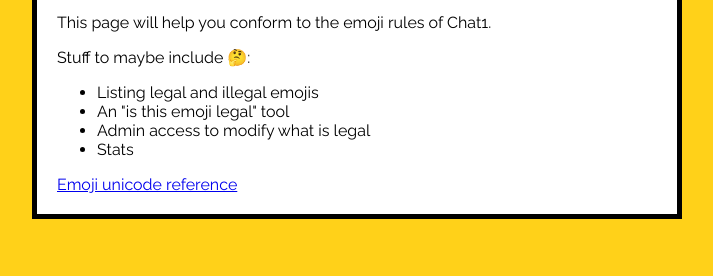
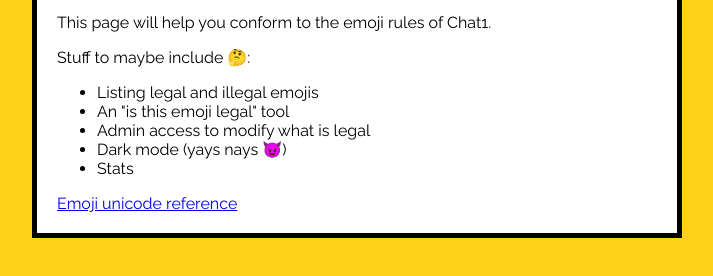
Before and after one commit to idadrosdal/emoji-yay-or-nay, a plain HTML site: page emoji-yay-or-nay/index.html in a window 1280 px wide. Shown: the part 190-466 px from the top of the page, without its empty margins (283-996 px from the left). Drawn offline with Linux system fonts and the light colour scheme.

Commit message:
Add dark mode to stuff to maybe do

```diff
--- a/emoji-yay-or-nay/index.html
+++ b/emoji-yay-or-nay/index.html
@@ -15,6 +15,7 @@
 <li>Listing legal and illegal emojis</li>
 <li>An "is this emoji legal" tool</li>
 <li>Admin access to modify what is legal</li>
+<li>Dark mode (yays nays &#x1F608;)</li>
 <li>Stats</li>
 </ul>
 <a href="https://unicode.org/emoji/charts/full-emoji-list.html">Emoji unicode reference</a>
```
